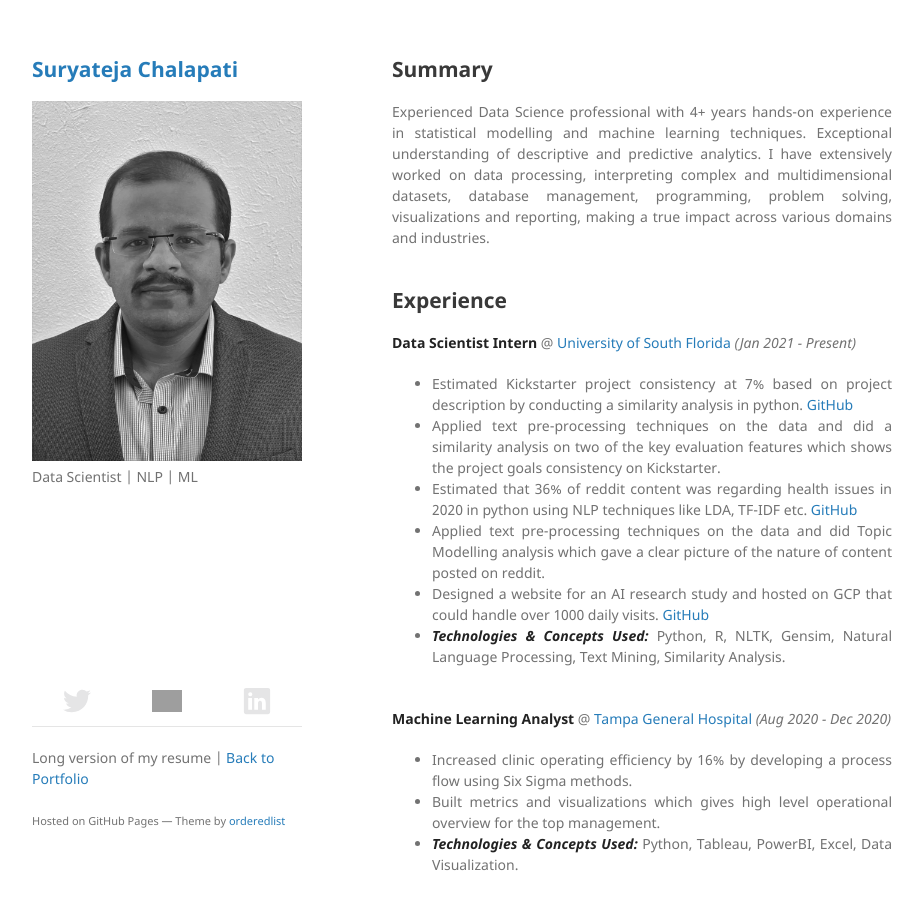
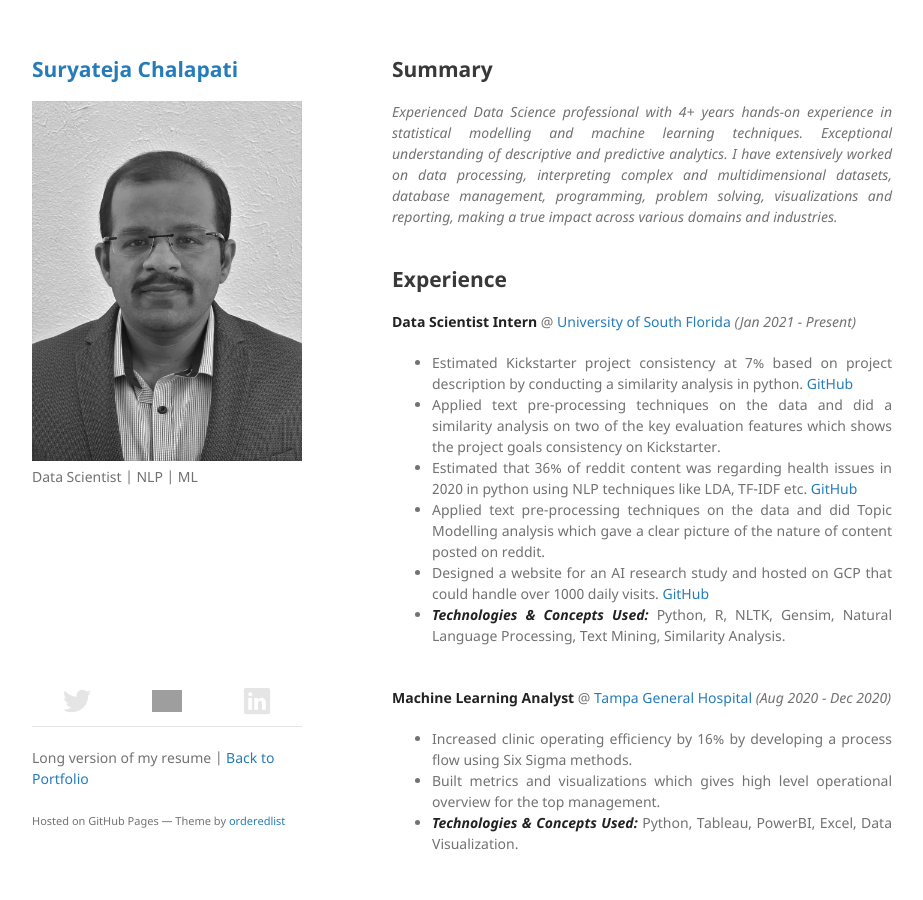
Before and after one commit to suryateja0153/Digital_Resume, a Jekyll site: the page built from index.md, in a window 1280 px wide and 900 px high. Shown: the whole window, without its empty margins (178-1101 px from the left). Built offline with Jekyll 4.4.1, drawn with Linux system fonts in a browser that asks for light colours; our own code applies the rules of GitHub Pages for plain Markdown files; grey boxes are pictures that could not be loaded.

```diff
--- a/index.md
+++ b/index.md
@@ -1,6 +1,6 @@
 ## Summary
 {: style="text-align: justify" }
-Experienced Data Science professional with 4+ years hands-on experience in statistical modelling and machine learning techniques. Exceptional understanding of descriptive and predictive analytics. I have extensively worked on data processing, interpreting complex and multidimensional datasets, database management, programming, problem solving, visualizations and reporting, making a true impact across various domains and industries.<br><br>
+_Experienced Data Science professional with 4+ years hands-on experience in statistical modelling and machine learning techniques. Exceptional understanding of descriptive and predictive analytics. I have extensively worked on data processing, interpreting complex and multidimensional datasets, database management, programming, problem solving, visualizations and reporting, making a true impact across various domains and industries._<br><br>
 {: style="text-align: justify" }
 ## Experience
 {: style="text-align: justify" }
```
